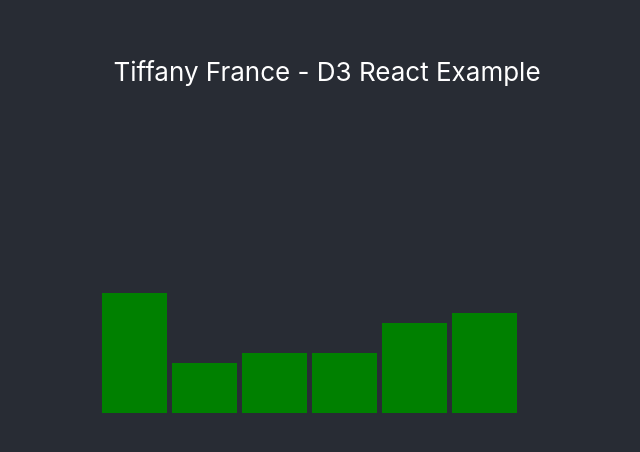
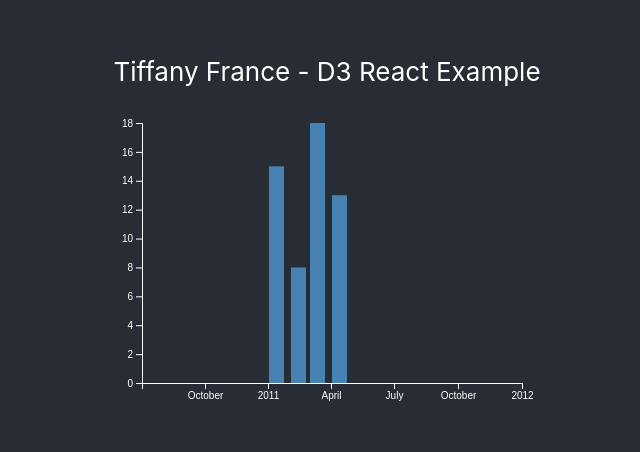
Before and after one commit to tiffanyfrance/amex, a React (Create React App) app: page / in a window 1280 px wide. Shown: the part 176-628 px from the top of the page, without its empty margins (313-953 px from the left). Built offline with nearby package versions, Linux system fonts and the light colour scheme.

Commit message:
working histogram

```diff
--- a/src/App.js
+++ b/src/App.js
@@ -1,12 +1,128 @@
 import React, { Component } from 'react';
-import logo from './logo.svg';
 import './App.css';
 import Histogram from './histogram.js';
 
 class App extends Component {
 
-  state = {
-    data: [12, 5, 6, 6, 9, 10],
+  products = {
+    data: [
+      {dtg: '01-01-2011', value: 3},
+      {dtg: '01-01-2011', value: 3},
+      {dtg: '01-01-2011', value: 3},
+      {dtg: '01-01-2011', value: 3.1},
+      {dtg: '01-01-2011', value: 3.1},
+      {dtg: '01-01-2011', value: 3.2},
+      {dtg: '01-01-2011', value: 3.2},
+      {dtg: '01-01-2011', value: 3.2},
+      {dtg: '01-01-2011', value: 3.3},
+      {dtg: '01-01-2011', value: 3.3},
+      {dtg: '01-01-2011', value: 3.4},
+      {dtg: '01-01-2011', value: 3.4},
+      {dtg: '01-01-2011', value: 3.8},
+      {dtg: '01-01-2011', value: 3.8},
+      {dtg: '01-01-2011', value: 4.4},
+      {dtg: '01-02-2011', value: 3},
+      {dtg: '01-02-2011', value: 3},
+      {dtg: '01-02-2011', value: 3.2},
+      {dtg: '01-02-2011', value: 3.4},
+      {dtg: '01-02-2011', value: 3.4},
+      {dtg: '01-02-2011', value: 3.4},
+      {dtg: '01-02-2011', value: 3.5},
+      {dtg: '01-02-2011', value: 3.6},
+      {dtg: '01-03-2011', value: 3},
+      {dtg: '01-03-2011', value: 3},
+      {dtg: '01-03-2011', value: 3},
+      {dtg: '01-03-2011', value: 3.1},
+      {dtg: '01-03-2011', value: 3.1},
+      {dtg: '01-03-2011', value: 3.1},
+      {dtg: '01-03-2011', value: 3.1},
+      {dtg: '01-03-2011', value: 3.1},
+      {dtg: '01-03-2011', value: 3.3},
+      {dtg: '01-03-2011', value: 3.3},
+      {dtg: '01-03-2011', value: 3.3},
+      {dtg: '01-03-2011', value: 3.4},
+      {dtg: '01-03-2011', value: 3.4},
+      {dtg: '01-03-2011', value: 3.5},
+      {dtg: '01-03-2011', value: 3.5},
+      {dtg: '01-03-2011', value: 3.6},
+      {dtg: '01-03-2011', value: 4.5},
+      {dtg: '01-03-2011', value: 4.6},
+      {dtg: '01-04-2011', value: 3},
+      {dtg: '01-04-2011', value: 3},
+      {dtg: '01-04-2011', value: 3},
+      {dtg: '01-04-2011', value: 3.2},
+      {dtg: '01-04-2011', value: 3.2},
+      {dtg: '01-04-2011', value: 3.3},
+      {dtg: '01-04-2011', value: 3.3},
+      {dtg: '01-04-2011', value: 3.3},
+      {dtg: '01-04-2011', value: 3.4},
+      {dtg: '01-04-2011', value: 3.5},
+      {dtg: '01-04-2011', value: 3.7},
+      {dtg: '01-04-2011', value: 3.8},
+      {dtg: '01-04-2011', value: 4.2}
+    ],
+    data1: [
+      {
+        "item": "unicycles",
+        "average unit price": "$100",
+        "units sold": 34,
+        "revenue total": "$3,400"
+      },
+      {
+        "item": "weather vanes",
+        "average unit price": "$15",
+        "units sold": 67,
+        "revenue total": "$1,005"
+      },
+      {
+        "item": "catapults",
+        "average unit price": "$200",
+        "units sold": 5,
+        "revenue total": "$1,000"
+      },
+      {
+        "item": "harpoons",
+        "average unit price": "$50",
+        "units sold": 5,
+        "revenue total": "$250"
+      },
+      {
+        "item": "wheelbarrows",
+        "average unit price": "$40",
+        "units sold": 78,
+        "revenue total": "$3,120"
+      },
+      {
+        "item": "yo-yos",
+        "average unit price": "$13",
+        "units sold": 3000,
+        "revenue total": "$39,000"
+      },
+      {
+        "item": "blowguns",
+        "average unit price": "$45",
+        "units sold": 34,
+        "revenue total": "$1,530"
+      },
+      {
+        "item": "snow globes",
+        "average unit price": "$10",
+        "units sold": 5,
+        "revenue total": "$50"
+      },
+      {
+        "item": "didgeridoos",
+        "average unit price": "$30",
+        "units sold": 300,
+        "revenue total": "$9,000"
+      },
+      {
+        "item": "lava lamps",
+        "average unit price": "$20",
+        "units sold": 78,
+        "revenue total": "$1,560"
+      }
+    ],
     width: 450,
     height: 300
   }
@@ -19,7 +135,7 @@ class App extends Component {
             Tiffany France - D3 React Example
           </p>
 
-          <Histogram data={this.state.data} width={this.state.width} height={this.state.height}  />
+          <Histogram data={this.products.data} data1={this.products.data1} width={this.products.width} height={this.products.height}  />
 
         </header>
       </div>
--- a/src/histogram.js
+++ b/src/histogram.js
@@ -9,47 +9,81 @@ class Histogram extends Component {
 
   drawChart() {
     const data = this.props.data;
+    const data1 = this.props.data1;
 
-    const w = this.props.width;
-    const h = this.props.height;
+    const margin = {top: 10, right: 30, bottom: 30, left: 40},
+          width = this.props.width - margin.left - margin.right,
+          height = this.props.height - margin.top - margin.bottom;
 
-    const svg = d3.select("#foo")
-    .append("svg")
-    .attr("width", w)
-    .attr("height", h);
+    let parseDate = d3.timeParse("%d-%m-%Y");
+
+    let x = d3.scaleTime()
+              .domain([new Date(2010, 6, 3), new Date(2012, 0, 1)])
+              .rangeRound([0, width]);
+    let y = d3.scaleLinear()
+              .range([height, 0]);
+
+    let histogram = d3.histogram()
+        .value((d) => d.date)
+        .domain(x.domain())
+        .thresholds(x.ticks(d3.timeMonth));
+
+
+    let svg = d3.select("#viz").append("svg")
+        .attr("width", width + margin.left + margin.right)
+        .attr("height", height + margin.top + margin.bottom)
+      .append("g")
+        .attr("transform",
+              "translate(" + margin.left + "," + margin.top + ")");
+
+  // d3.csv('./earthquakes.csv', function(error, data) {
+  //   if (error) throw error;
+
+    data.forEach((d) => d.date = parseDate(d.dtg));
+
+    data1.forEach((d) => {
+      d['average unit price'] = +d['average unit price'].replace(/\$|,/g, '');
+      d['revenue total'] = +d['revenue total'].replace(/\$|,/g, '');
+    });
+
+    let bins = histogram(data);
+
+    y.domain([0, d3.max(bins, (d) => d.length)]);
 
     svg.selectAll("rect")
-      .data(data)
-      .enter()
-      .append("rect")
-      .attr("x", (d, i) => i * 70)
-      .attr("y", (d, i) => h - 10 * d)
-      .attr("width", 65)
-      .attr("height", (d, i) => d * 10)
-      .attr("fill", "green")
+        .data(bins)
+      .enter().append("rect")
+        .attr("class", "bar")
+        .attr("x", 1)
+        .attr("transform", (d) => "translate(" + x(d.x0) + "," + y(d.length) + ")")
+        .attr("width", 15)
+        .attr("height", (d) => height - y(d.length))
+        .attr('fill', 'steelblue');
 
-    // const bar = svg.append("g")
-    //   .attr("fill", "steelblue")
-    //   .selectAll("rect")
-    //   .data(bins)
-    //   .join("rect")
-    //     .attr("x", d => x(d.x0) + 1)
-    //     .attr("width", d => Math.max(0, x(d.x1) - x(d.x0) - 1))
-    //     .attr("y", d => y(d.length))
-    //     .attr("height", d => y(0) - y(d.length));
+    svg.append("g")
+        .attr("transform", "translate(0," + height + ")")
+        .call(d3.axisBottom(x));
 
-    // svg.append("g")
-    //     .call(xAxis);
+    svg.append("g")
+        .call(d3.axisLeft(y));
 
-    // svg.append("g")
-    //     .call(yAxis);
+  // });
 
+  let client = window.innerWidth
+    || document.documentElement.clientWidth
+    || document.body.clientWidth;
+
+  if (client < 500) {
+
+  } else {
+
+  }
 
 
   }
 
   render(){
-    return <div id="foo"></div>
+    return <div id="viz"></div>
   }
 
 }
```
